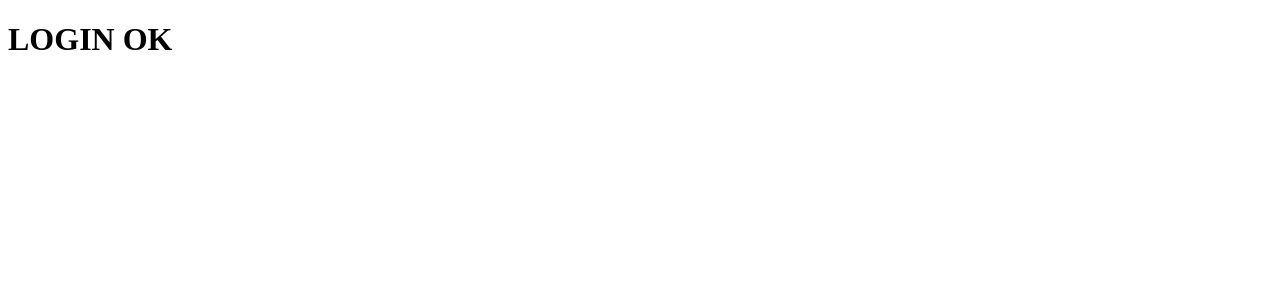
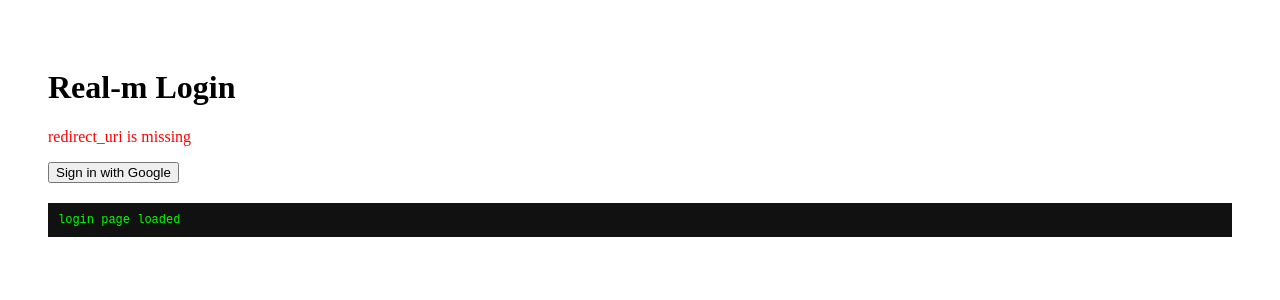
Before and after one commit to snk1053/real-m-login, a Next.js app: page /login in a window 1280 px wide. Shown: the top 300 px of the page. Built offline with nearby package versions, Linux system fonts and the light colour scheme; no server answers.

Commit message:
init real-m-login2

```diff
--- a/pages/login.tsx
+++ b/pages/login.tsx
@@ -1,3 +1,107 @@
+import { useEffect, useState } from 'react'
+import { createClient } from '@supabase/supabase-js'
+
+// Supabase client（公開情報のみ）
+const supabase = createClient(
+  process.env.NEXT_PUBLIC_SUPABASE_URL!,
+  process.env.NEXT_PUBLIC_SUPABASE_ANON_KEY!
+)
+
 export default function Login() {
-  return <h1>LOGIN OK</h1>
+  const [redirectUri, setRedirectUri] = useState<string | null>(null)
+  const [log, setLog] = useState<string>('')
+
+  const appendLog = (msg: string) =>
+    setLog((prev) => prev + msg + '\n')
+
+  // クエリから redirect_uri を取得
+  useEffect(() => {
+    const params = new URLSearchParams(window.location.search)
+    const redirect = params.get('redirect_uri')
+    setRedirectUri(redirect)
+    appendLog('login page loaded')
+  }, [])
+
+  // Googleログイン開始
+  const signInWithGoogle = async () => {
+    appendLog('start google login')
+    await supabase.auth.signInWithOAuth({
+      provider: 'google',
+      options: {
+        redirectTo: window.location.href, // ログイン後このページに戻す
+      },
+    })
+  }
+
+  // Re-alm Edge Functions を呼び出して JWT を取得
+  const issueRealmJwt = async () => {
+    const { data } = await supabase.auth.getSession()
+    const accessToken = data.session?.access_token
+
+    if (!accessToken || !redirectUri) {
+      appendLog('missing access token or redirect uri')
+      return
+    }
+
+    appendLog('call ensure-realm-initialized')
+    await fetch(process.env.NEXT_PUBLIC_REALM_INIT_URL!, {
+      headers: {
+        Authorization: `Bearer ${accessToken}`,
+      },
+    })
+
+    appendLog('call issue-realm-jwt')
+    const res = await fetch(
+      process.env.NEXT_PUBLIC_REALM_ISSUE_URL!,
+      {
+        headers: {
+          Authorization: `Bearer ${accessToken}`,
+        },
+      }
+    )
+
+    const json = await res.json()
+
+    appendLog('redirect back to service')
+    window.location.href =
+      redirectUri + '?token=' + json.token
+  }
+
+  // すでにログイン済みなら自動処理
+  useEffect(() => {
+    supabase.auth.getSession().then(({ data }) => {
+      if (data.session && redirectUri) {
+        appendLog('already logged in')
+        issueRealmJwt()
+      }
+    })
+  }, [redirectUri])
+
+  return (
+    <main style={{ padding: 40 }}>
+      <h1>Real-m Login</h1>
+
+      {!redirectUri && (
+        <p style={{ color: 'red' }}>
+          redirect_uri is missing
+        </p>
+      )}
+
+      <button onClick={signInWithGoogle}>
+        Sign in with Google
+      </button>
+
+      <pre
+        style={{
+          marginTop: 20,
+          padding: 10,
+          background: '#111',
+          color: '#0f0',
+          fontSize: 12,
+        }}
+      >
+        {log}
+      </pre>
+    </main>
+  )
 }
```
